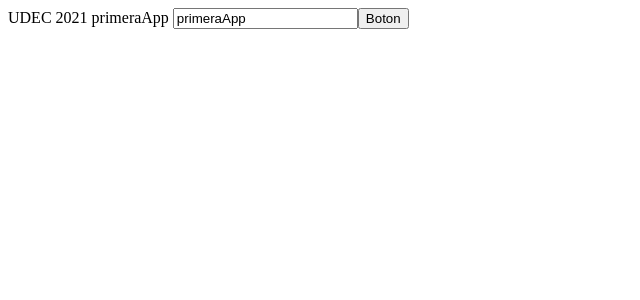
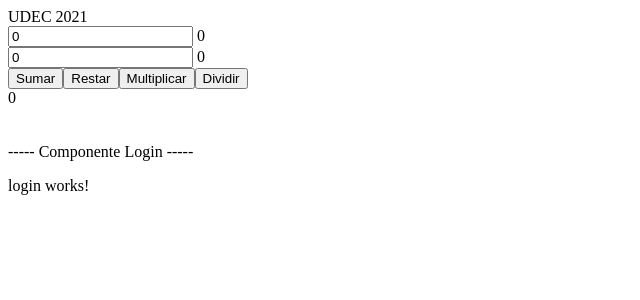
Before and after one commit to nicoolasfs/primeraApp, an Angular app in the folder primeraApp/: page / in a window 1280 px wide. Shown: the top 300 px of the page, without its empty margins (0-640 px from the left). Built offline with nearby package versions, Linux system fonts and the light colour scheme.

Commit message:
Creación calculadora

```diff
--- a/primeraApp/src/app/app.component.html
+++ b/primeraApp/src/app/app.component.html
@@ -1,3 +1,15 @@
-UDEC 2021 {{ title }}
-<input type ="text" [(ngModel)]="title"/>
-<input type ="button" value="Boton">
+UDEC 2021
+<br>
+<input type ="number" [(ngModel)]="numero1"/> {{ numero1 }} <br>
+<input type ="number" [(ngModel)]="numero2"/> {{ numero2 }} <br>
+<input type ="button" value="Sumar" (click)="operar('s')">
+<input type ="button" value="Restar"(click)="operar('r')">
+<input type ="button" value="Multiplicar"(click)="operar('m')">
+<input type ="button" value="Dividir"(click)="operar('d')">
+<br>
+{{ resultado }}
+<br>
+<br>
+<br>
+----- Componente Login -----
+<app-login></app-login>
--- a/primeraApp/src/app/app.component.ts
+++ b/primeraApp/src/app/app.component.ts
@@ -7,4 +7,30 @@
 })
 export class AppComponent {
   title = 'primeraApp';
+  numero1: number=0;
+  numero2: number=0;
+  resultado:number =0;
+  public operar(op: string):void {
+    switch(op){
+      case 's':
+      this.resultado = this.numero1 + this.numero2;
+      break;
+      case 'r':
+        this.resultado = this.numero1 - this.numero2;
+        break;
+      case 'm':
+        this.resultado = this.numero1 * this.numero2;
+        break;
+      case 'd':
+        this.resultado = this.numero1 / this.numero2;
+        break;
+      default:
+        this.resultado=0;
+
+
+    }
+
+  }
+
+
 }
```
